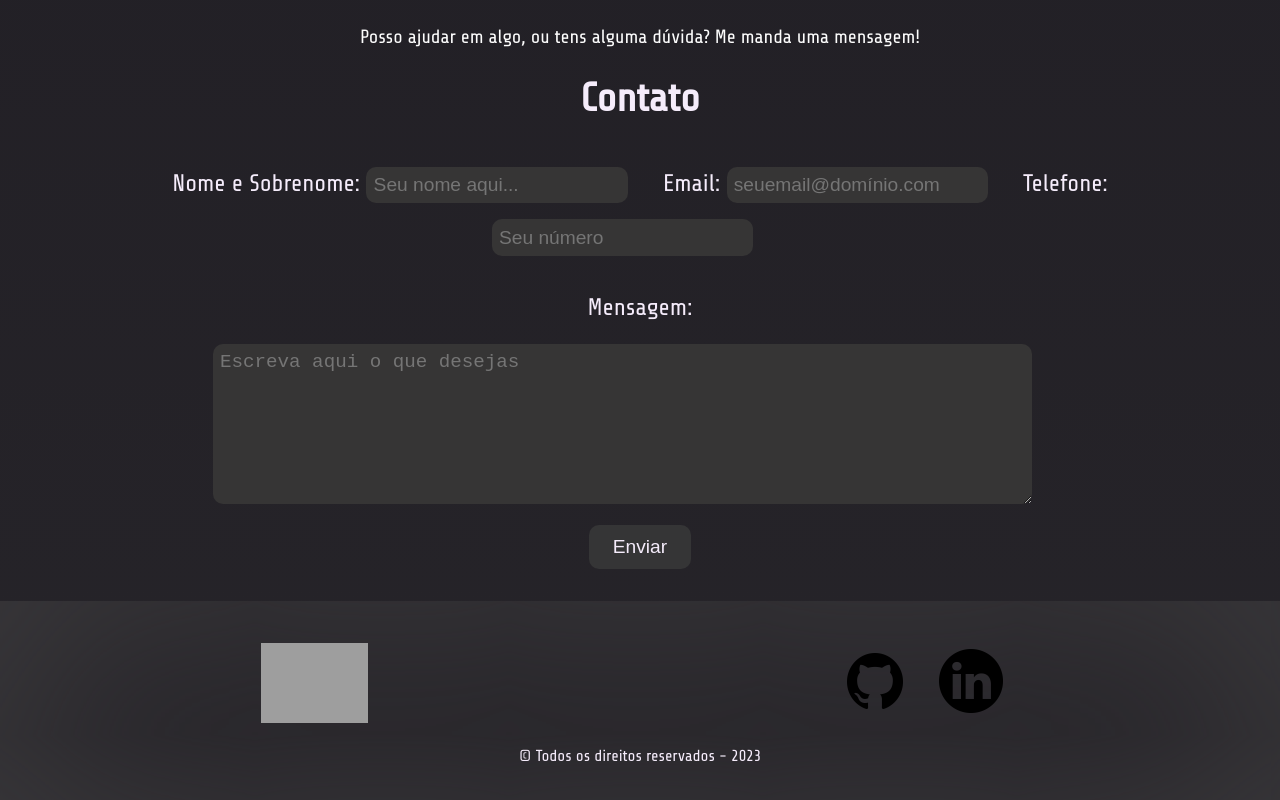
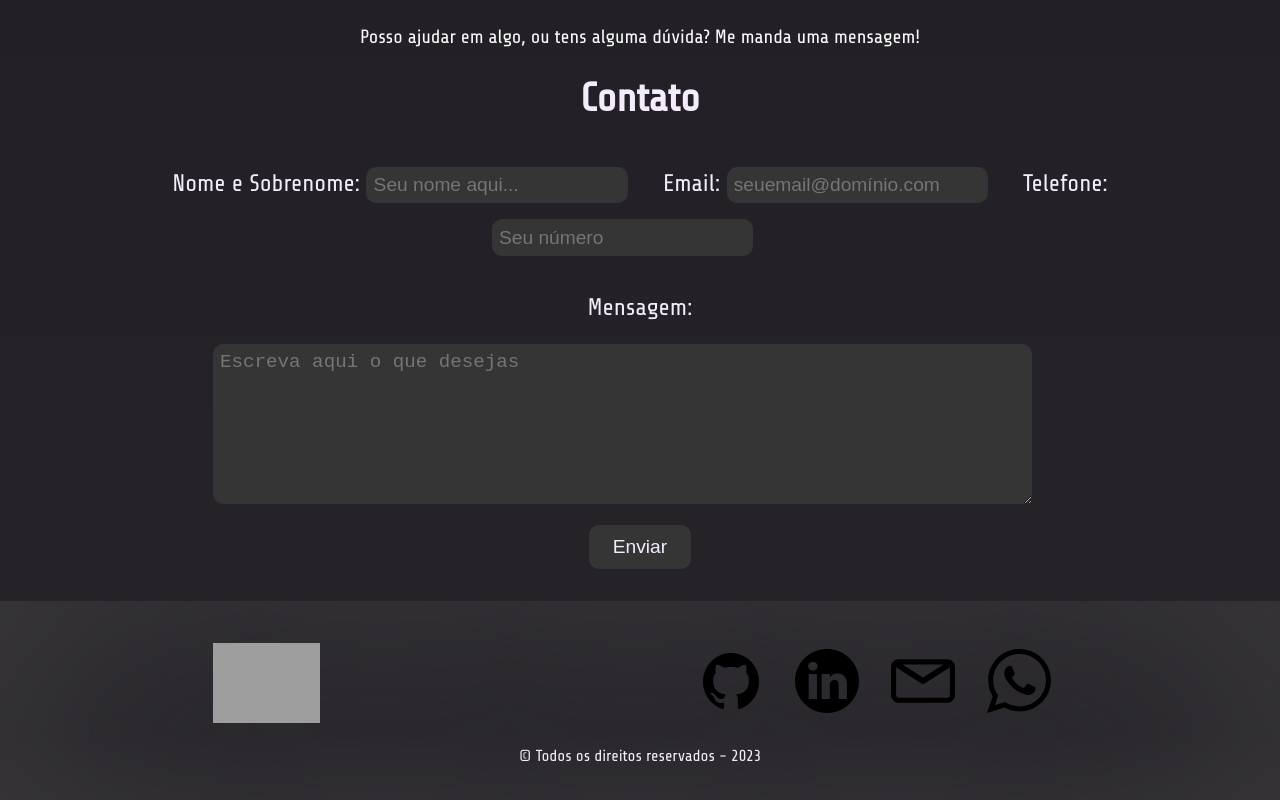
Before and after one commit to YuriCF1/Portfolio-Dev, a Next.js app: page / in a window 1280 px wide. Shown: the part 4854-5654 px from the top of the page. Built offline with nearby package versions, Linux system fonts and the light colour scheme; grey boxes are pictures that could not be loaded.

Commit message:
Adding more contacts itens in footer

```diff
--- a/src/app/components/Footer/Footer.module.css
+++ b/src/app/components/Footer/Footer.module.css
@@ -28,8 +28,13 @@
   height: 10vh;
 }
 
-.logo_git {
+.logo_social {
   height: 8vh;
+}
+
+.logo_social:hover {
+  scale: 1.1;
+  transition: .2s;
 }
 
 .copyright {
--- a/src/app/components/Footer/page.tsx
+++ b/src/app/components/Footer/page.tsx
@@ -11,11 +11,17 @@ export function Footer() {
 						escritório" title="Logo do escritório" />
                 <ul className={styles.rodape_lista}>
                     <li><a href="https://github.com/YuriCF1" target="_blank" rel="noopener
-								noreferrer"><img className={styles.logo_git}
+								noreferrer"><img className={styles.logo_social}
                             src="assets/img/github.png" alt="Perfil no GitHub" /></a></li>
                     <li><a href="https://www.linkedin.com/in/yuricf/" target="_blank"
                         rel="noopener noreferrer"><img
-                            className={styles.logo_git} src="assets/img/linkedin.png" alt="Perfil no GitHub" /></a></li>
+                            className={styles.logo_social} src="assets/img/linkedin.png" alt="Perfil no GitHub" /></a></li>
+                    <li><a href="mailto:yurifdev@gmail.com" target="_blank">
+                        <img src="/img/icons/email.svg" alt="Ícone GitHub" className={styles.logo_social} />
+                    </a></li>
+                    <li><a href="https://wa.me/5582988439390?text=Olá,%20Yuri!" target="_blank">
+                        <img src="/img/icons/wpp.svg" alt="Ícone Whatsapp" className={styles.logo_social} />
+                    </a></li>
                 </ul>
             </div>
             <p className={styles.copyright}>&copy; Todos os direitos reservados - {anoString}</p>
```
